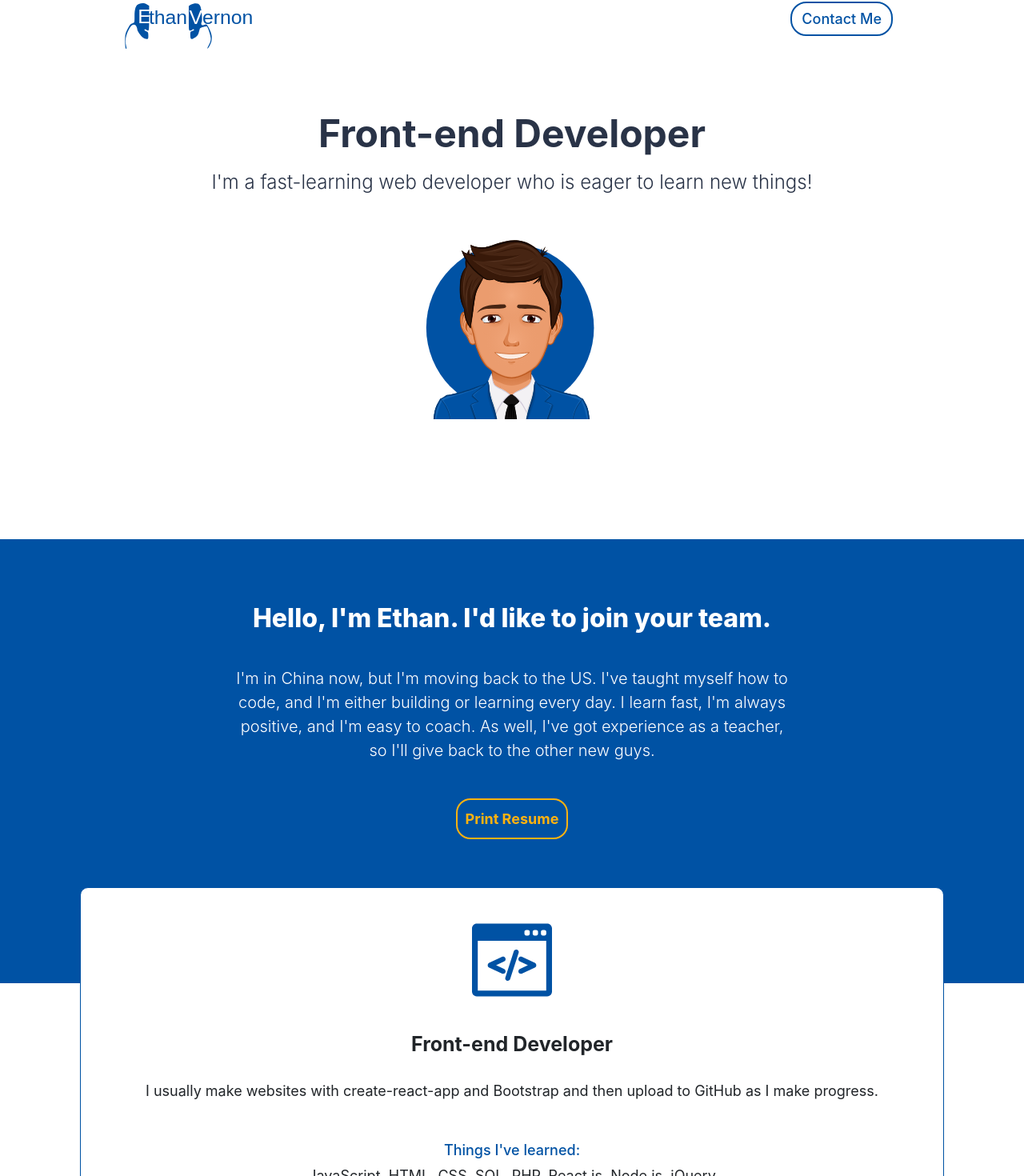
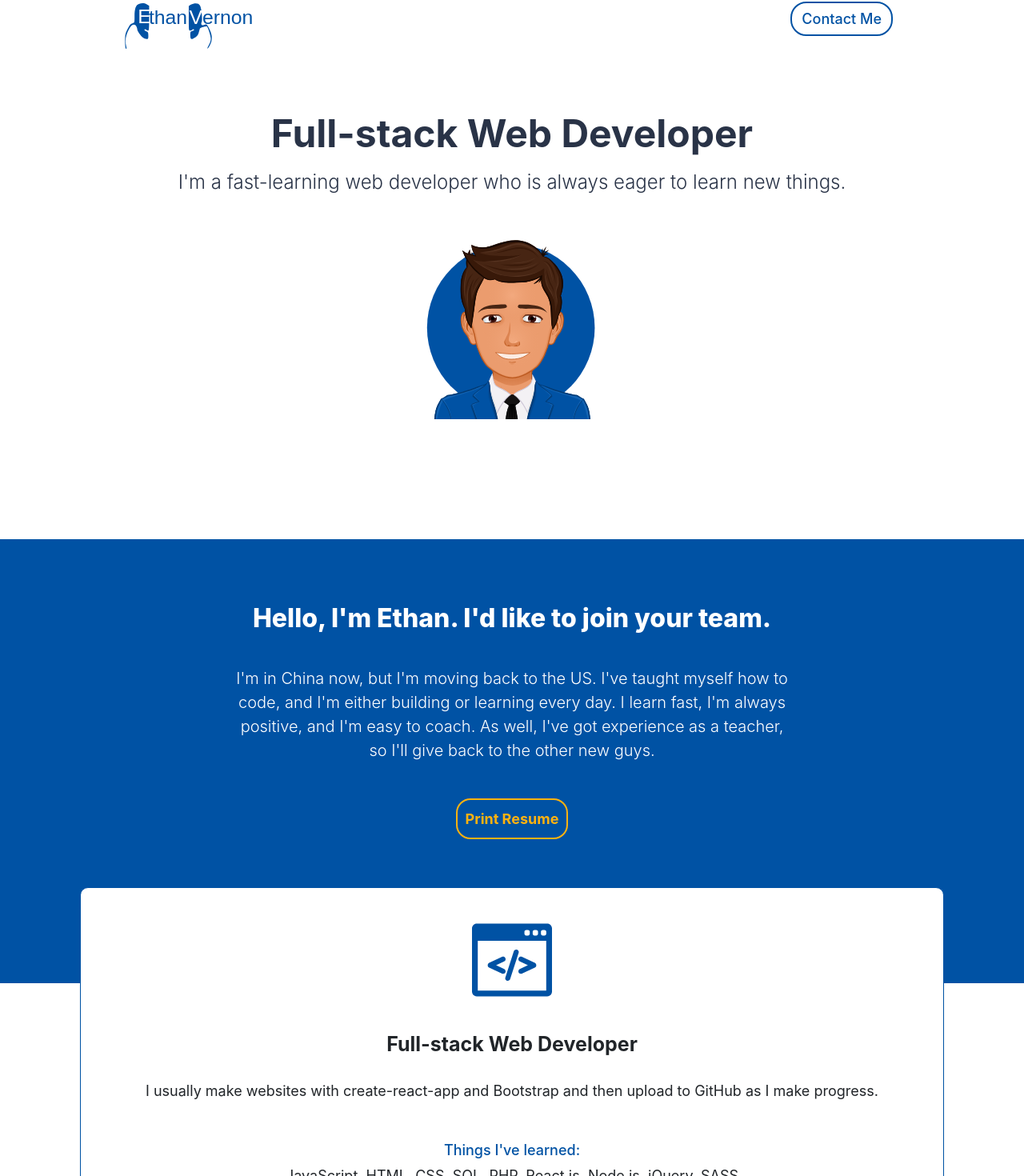
Before and after one commit to ethanvernon/portfolio2, a React (Create React App) app: page / in a window 1280 px wide. Shown: the part 27-1497 px from the top of the page at 80% size. Built offline with nearby package versions, Linux system fonts and the light colour scheme.

Commit message:
Content changes

```diff
--- a/src/NavHeader.js
+++ b/src/NavHeader.js
@@ -10,8 +10,8 @@ import {
   Button } from 'reactstrap';
 
 export class NavHeader extends Component {
-  render() {
-    return (
+	render() {
+	return (
 		<div className='nav-bar-pref'>
 			<Navbar color="white" light expand="md">
 				<NavbarBrand href="/">
--- a/src/Skills.js
+++ b/src/Skills.js
@@ -12,7 +12,7 @@ export class Skills extends Component {
 					<Col>
 						<img className='code-icon' src={codeIcon}/>
 						<h1>
-							Front-end Developer
+							Full-stack Web Developer
 						</h1>
 						<p>
 							I usually make websites with create-react-app and Bootstrap and then upload to GitHub as I make progress.
@@ -20,15 +20,16 @@ export class Skills extends Component {
 						<h2>
 							Things I've learned:
 						</h2>
-						<p>JavaScript, HTML, CSS, SQL, PHP, React.js, Node.js, jQuery</p>
+						<p>JavaScript, HTML, CSS, SQL, PHP, React.js, Node.js, jQuery, SASS</p>
 						<h2>
 							Tools I use:
 						</h2>
 						<ul>
+							<li>Github</li>
+							<li>React Router</li>
 							<li>NPM</li>
 							<li>Command prompt</li>
 							<li>GIMP</li>
-							<li>Github</li>
 							<li>Github Pages</li>
 							<li>Sublime Text</li>
 							<li>Bootstrap</li>
--- a/src/Title.js
+++ b/src/Title.js
@@ -8,8 +8,8 @@ export class Title extends Component {
     return (
 		<div id='title'>
 			<Jumbotron>
-				<h1 className="display-5">Front-end Developer</h1>
-				<p className="lead">I'm a fast-learning web developer who is eager to learn new things!</p>
+				<h1 className="display-5">Full-stack Web Developer</h1>
+				<p className="lead">I'm a fast-learning web developer who is always eager to learn new things.</p>
 				<img className='avatar' src={myAvatar}/>
 			</Jumbotron>
 		</div>
```
